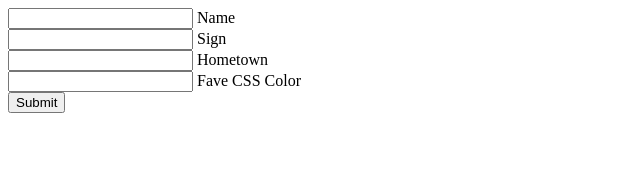
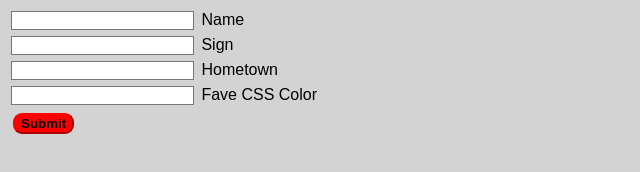
Before and after one commit to ggorta/about-me-page, a plain HTML site: page index.html in a window 1280 px wide. Shown: the whole page, without its empty margins (0-640 px from the left). Drawn offline with Linux system fonts and the light colour scheme.

Commit message:
prettier

```diff
--- a/index.html
+++ b/index.html
@@ -1,6 +1,7 @@
 <html>
   <head>
     <link href="./styles.css" rel="stylesheet" type="text/css">
+    <link href='http://fonts.googleapis.com/css?family=Pacifico' rel='stylesheet' type='text/css'>
   </head>
   <body>
     <script src="./script.js"></script>
--- a/styles.css
+++ b/styles.css
@@ -1,5 +1,35 @@
+body {
+  background-color: lightGray;
+  font-family: arial;
+}
+
+input {
+border-color: charcoal;
+border-style: solid;
+border-width: 1px;
+margin: 3px;
+}
+
+button {
+  background-color: red;
+  border-color: red;
+  border-radius: 9px;
+  font-weight: bold;
+  margin: 5px;
+}
+
+h1 {
+font-family: Pacifico;
+margin: 20px 0 0 500px;
+}
+
+
+
 #div2 {
   width: 100%;
+  height: 250px;
+  border: 2px dotted black;
+  margin: 150px 0 0 0;
 }
 
 #div3 {
@@ -13,3 +43,8 @@
   width: 50%;
 
 }
+
+p {
+  text-align: center;
+  margin-top: 100px;
+}
```
